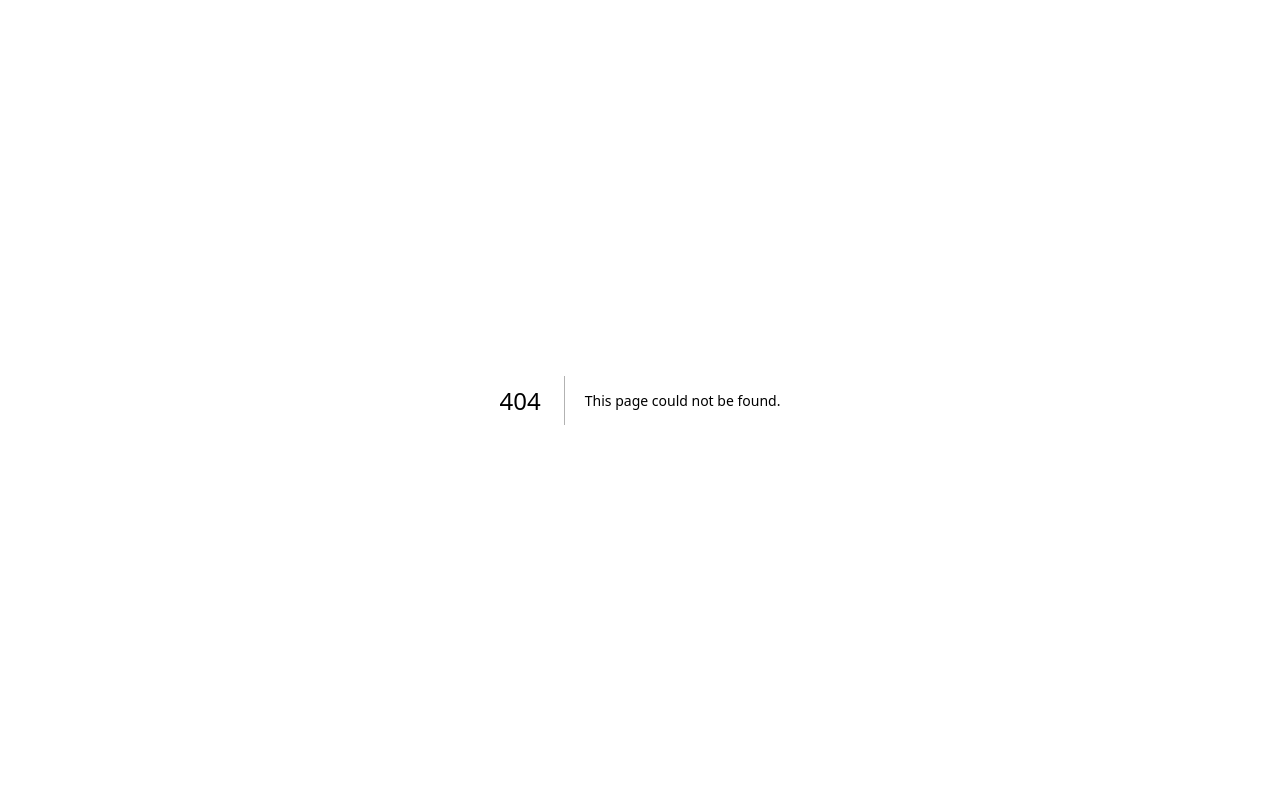
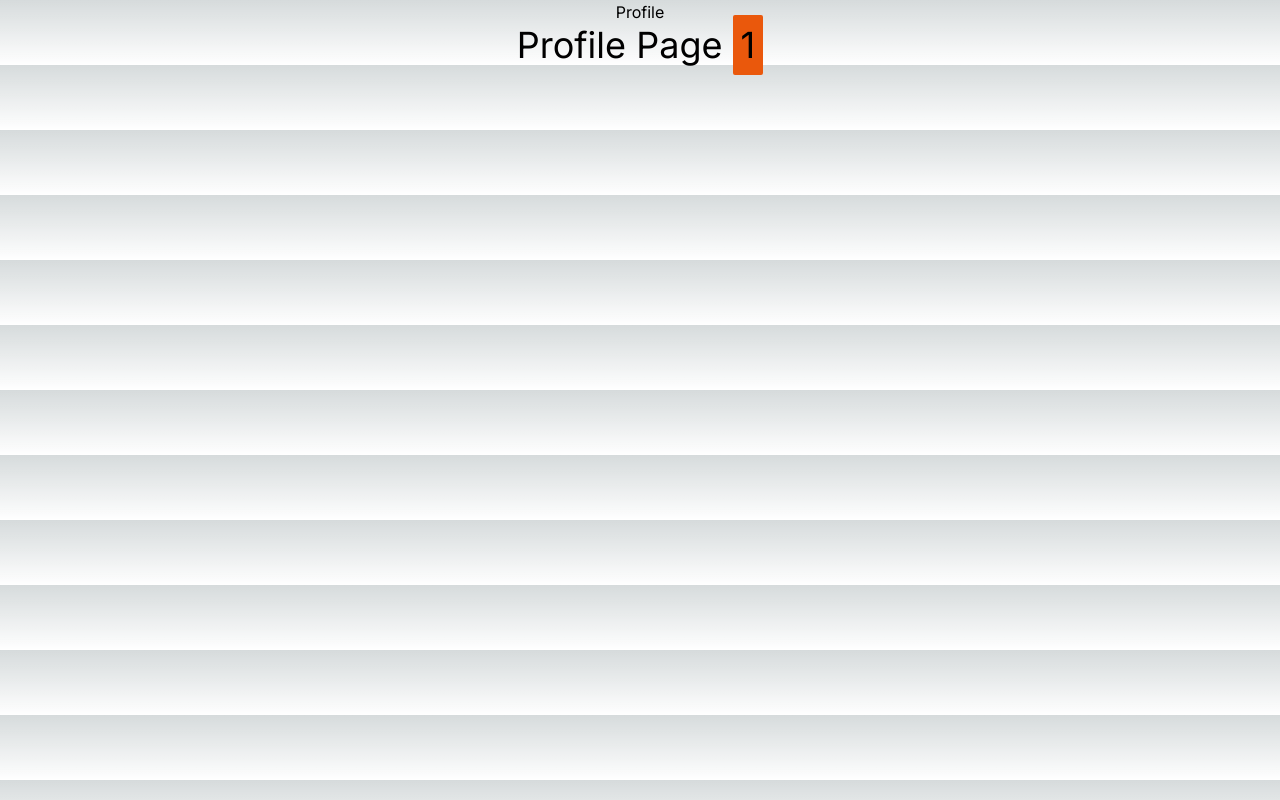
Before and after one commit to piyushpanchal114/next-auth-practice, a Next.js app: page /profile/1 in a window 1280 px wide. Before the commit this address had no page. Built offline with nearby package versions, Linux system fonts and the light colour scheme.

Commit message:
Build Profile Page

```diff
--- /dev/null
+++ b/src/app/profile/[id]/page.tsx
@@ -0,0 +1,12 @@
+export default function UserProfilePage({ params }: any) {
+  return (
+    <div className="flex flex-col items-center justify-center min-h-screen-py-2">
+      <h1>Profile</h1>
+      <hr />
+      <p className="text-4xl">
+        Profile Page{" "}
+        <span className="p-2 rounded-sm bg-orange-600">{params.id}</span>
+      </p>
+    </div>
+  );
+}
--- /dev/null
+++ b/src/app/profile/page.tsx
@@ -0,0 +1,9 @@
+export default function ProfilePage() {
+  return (
+    <div className="flex flex-col items-center justify-center min-h-screen-py-2">
+      <h1>Profile</h1>
+      <hr />
+      <p>Profile Page</p>
+    </div>
+  );
+}
```
